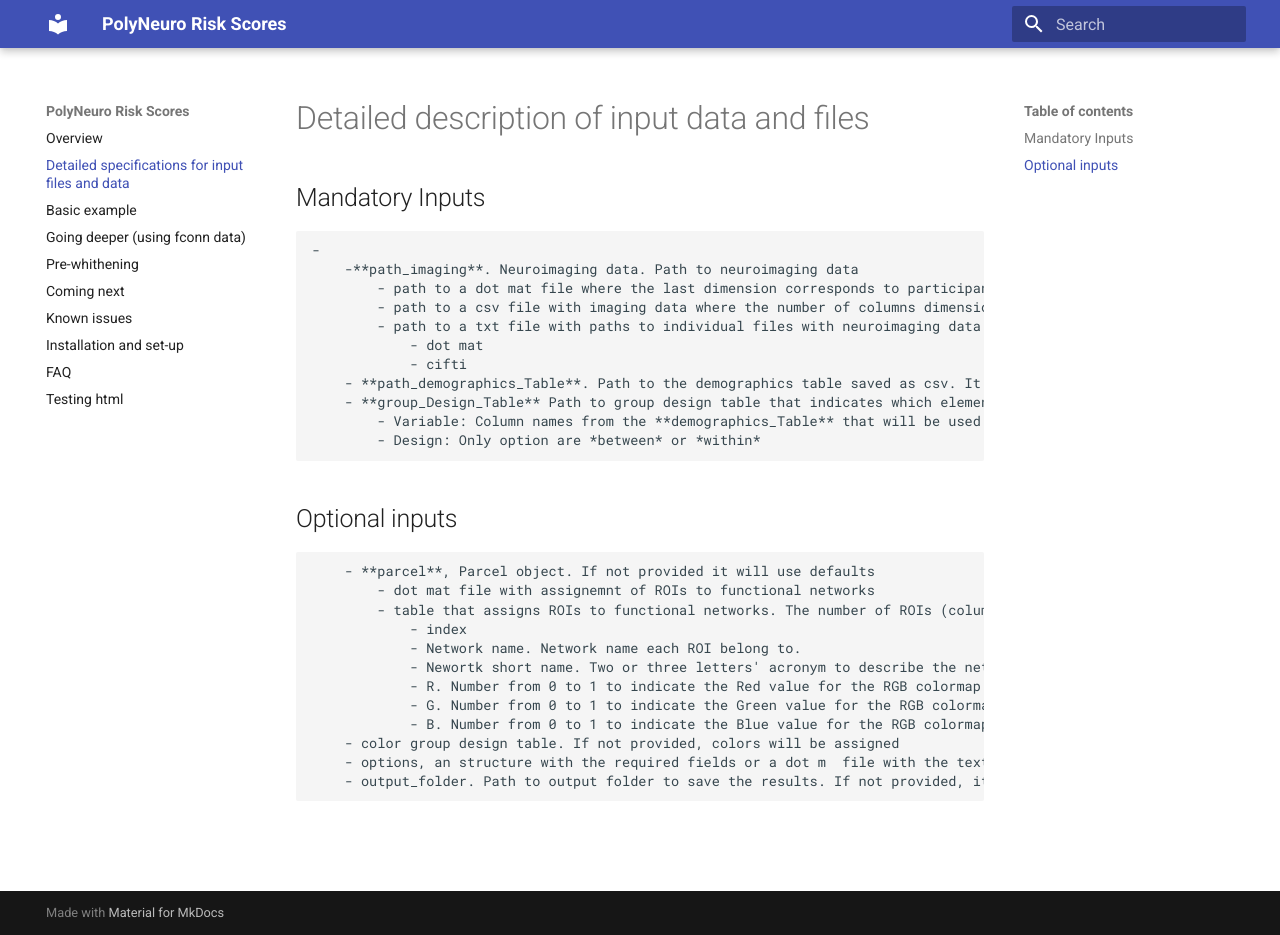
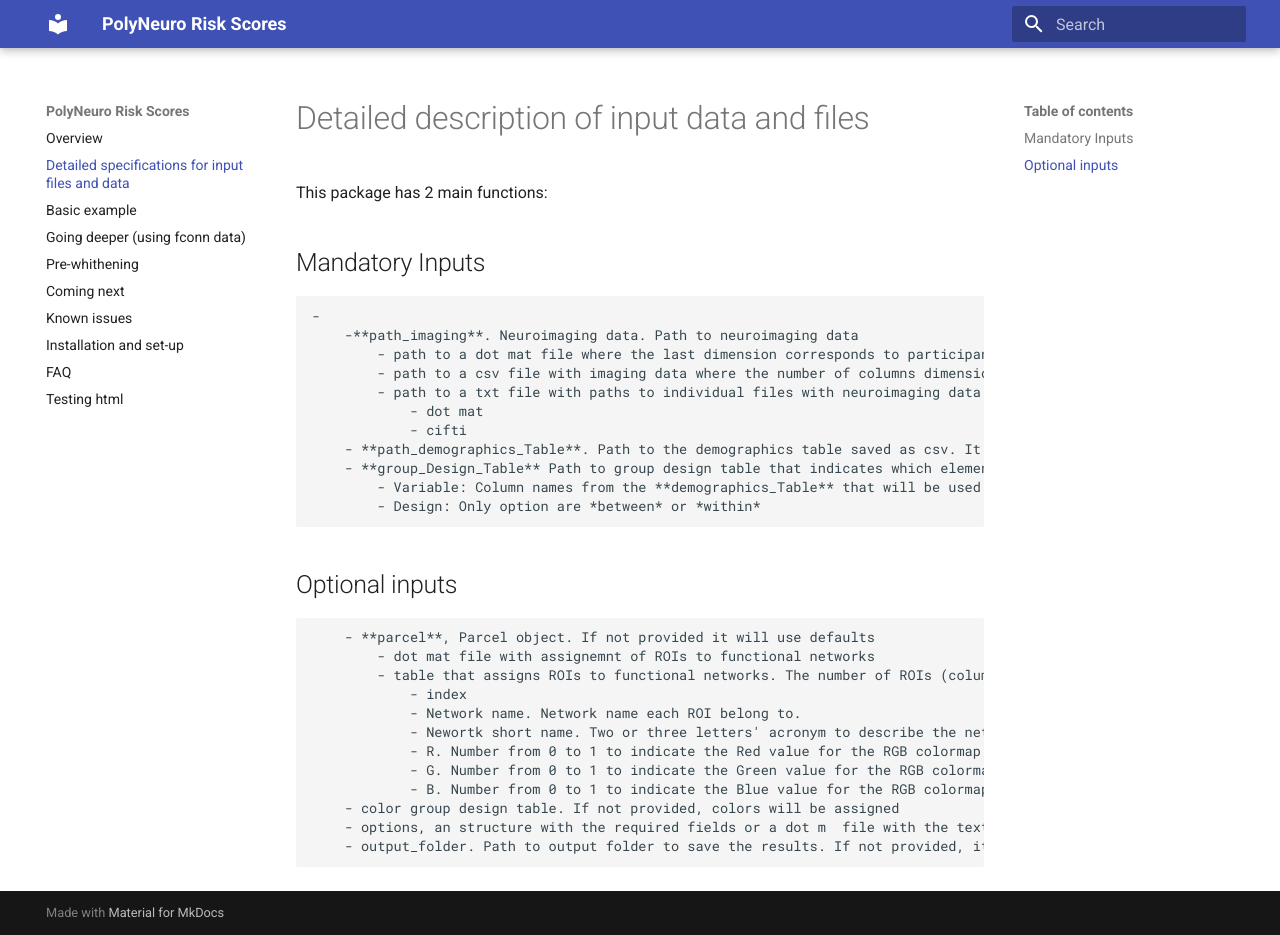
Before and after one commit to omiranda/polyneuro_risk_score, an MkDocs documentation site: the page built from docs/detailed_description.md, in a window 1280 px wide and 935 px high. Built offline with MkDocs 1.6.1 and Material for MkDocs 9.7.7, drawn with Linux system fonts in a browser that asks for light colours; old or Windows-style settings are respelled for this version of MkDocs.

Commit message:
Update detailed_description.md

```diff
--- a/docs/detailed_description.md
+++ b/docs/detailed_description.md
@@ -1,5 +1,6 @@
 # Detailed description of input data and files
 
+This package has 2 main functions:
 ## Mandatory Inputs
 
     -
```
